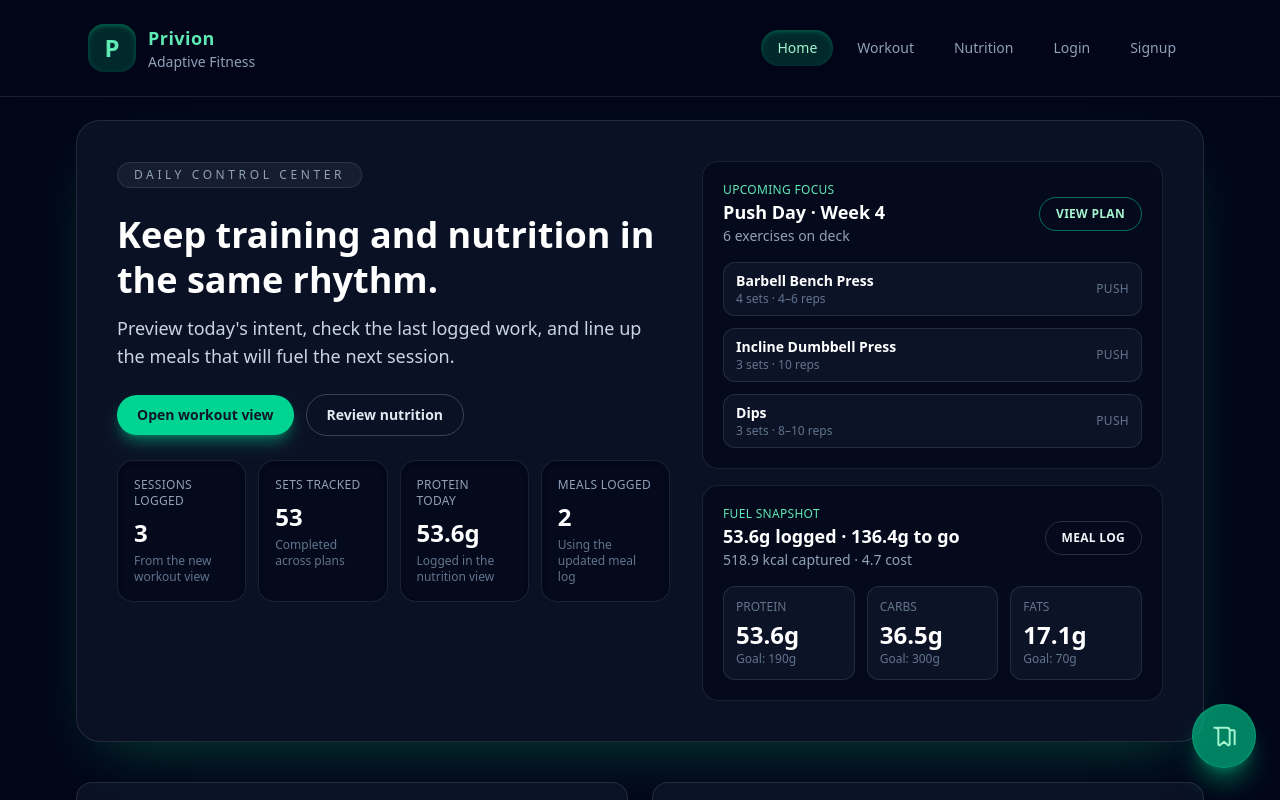
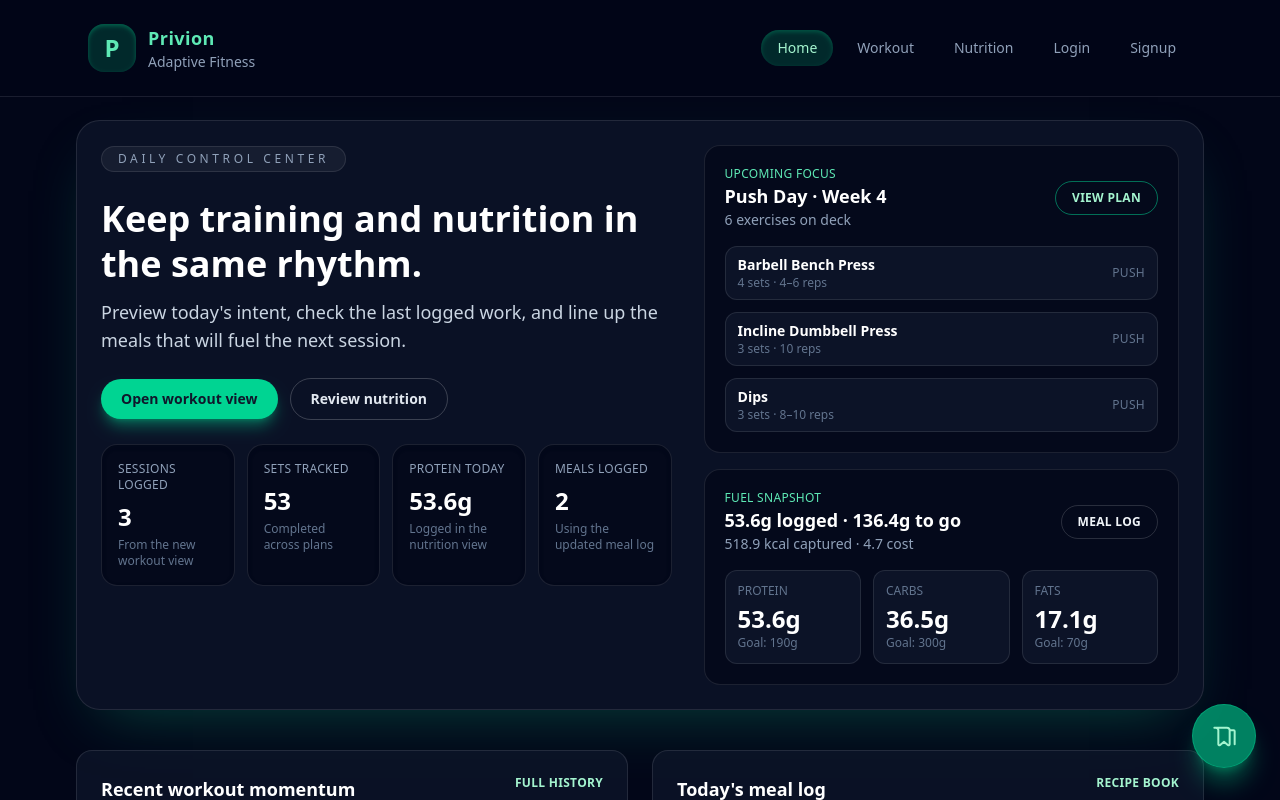
Before and after one commit to triek/privion, a Vue app: page / in a window 1280 px wide. Shown: the top 800 px of the page. Built offline with nearby package versions, Linux system fonts and the light colour scheme.

Commit message:
edit spacing

```diff
--- a/src/views/HomeView.vue
+++ b/src/views/HomeView.vue
@@ -1,7 +1,7 @@
 <template>
   <div class="space-y-10">
     <section
-      class="grid gap-8 rounded-3xl border border-white/10 bg-slate-900/70 p-10 shadow-[0_25px_60px_-25px_rgba(16,185,129,0.35)] lg:grid-cols-[1.2fr_1fr]"
+      class="grid gap-8 rounded-3xl border border-white/10 bg-slate-900/70 p-6 shadow-[0_25px_60px_-25px_rgba(16,185,129,0.35)] lg:grid-cols-[1.2fr_1fr]"
     >
       <div class="space-y-6">
         <p class="inline-flex items-center gap-2 rounded-full border border-white/10 bg-white/5 px-4 py-1 text-xs uppercase tracking-[0.3em] text-slate-400">
```
